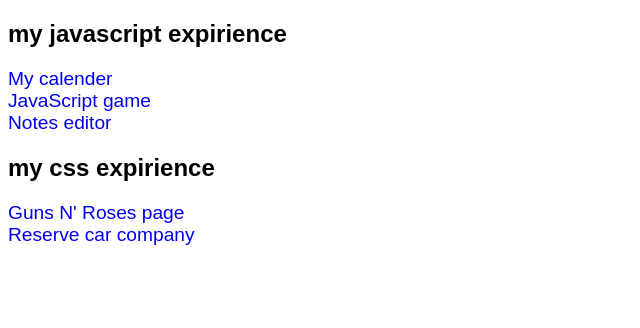
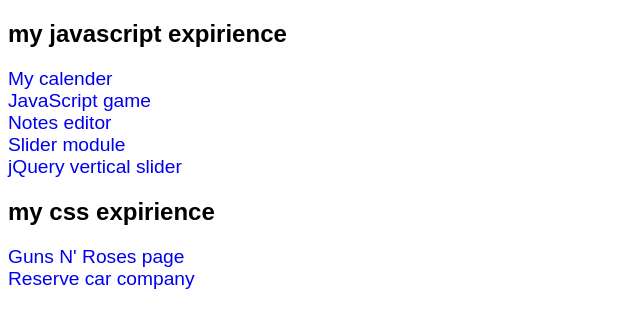
Before and after one commit to loony-wizard/loony-wizard.github.io, a plain HTML site: page index.html in a window 1280 px wide. Shown: the whole page, without its empty margins (0-640 px from the left). Drawn offline with Linux system fonts and the light colour scheme.

Commit message:
added two my old works to portfolio: sliders

```diff
--- a/index.html
+++ b/index.html
@@ -18,6 +18,8 @@
     <a target="_blank" href="my_calender">My calender</a><br>
     <a target="_blank" href="game">JavaScript game</a><br>
     <a target="_blank" href="notes_editor">Notes editor</a><br>
+    <a target="_blank" href="slider-module">Slider module</a><br>
+    <a target="_blank" href="vertical-slider-jquery">jQuery vertical slider</a><br>
     <h2>my css expirience</h2>
     <a target="_blank" href="guns-n-roses-page">Guns N' Roses page</a><br>
     <a target="_blank" href="reserve-car-company">Reserve car company</a><br>
```
